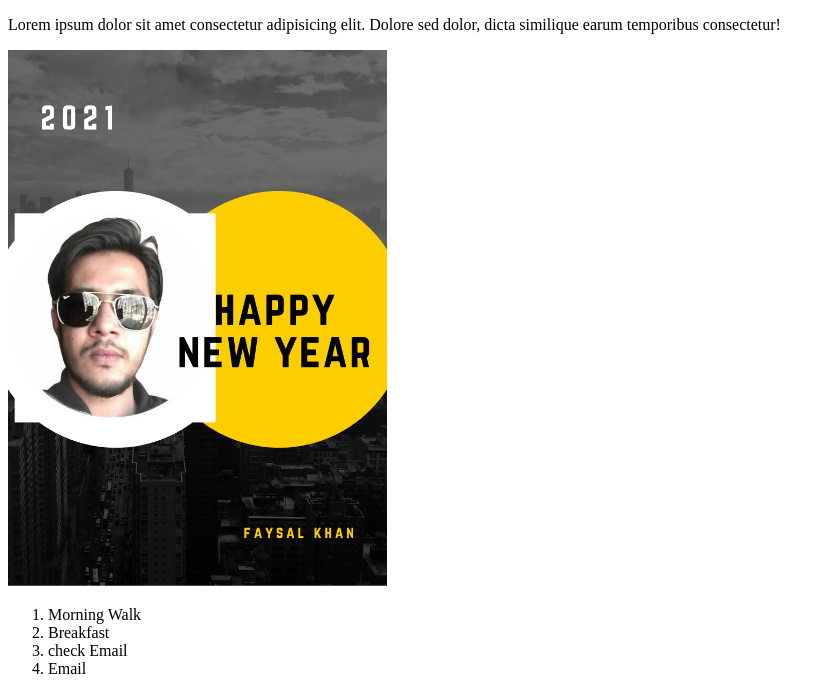
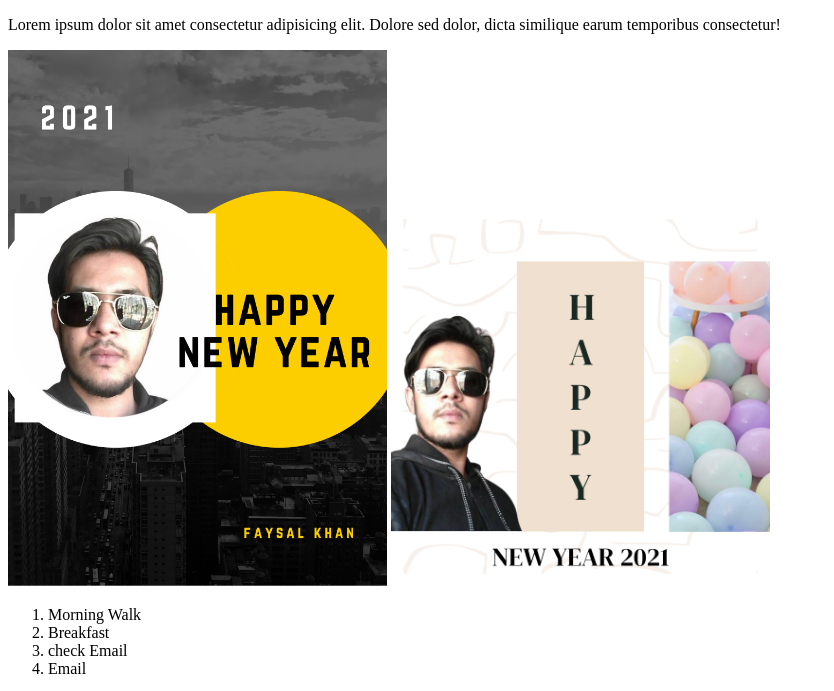
Before and after one commit to khanfaysal/practice-1, a plain HTML site: page index.html in a window 1280 px wide. Shown: the part 105-796 px from the top of the page, without its empty margins (0-834 px from the left). Drawn offline with Linux system fonts and the light colour scheme.

Commit message:
this is another image add

```diff
--- a/index.html
+++ b/index.html
@@ -13,6 +13,8 @@
     <h3>Morning Work List Item</h3>
     <p>Lorem ipsum dolor sit amet consectetur adipisicing elit. Dolore sed dolor, dicta similique earum temporibus consectetur!</p>
     <img class="portfolio-img" src="./images/khan1.png"  width="30%" height="30%" alt="">
+    <img class="portfolio-img" src="./images/khan3.png"  width="30%" height="30%" alt="">
+
 
     <ol id="order-1">
         <li>Morning Walk</li>
```
Also changed, not shown: images/khan3.png (added).
